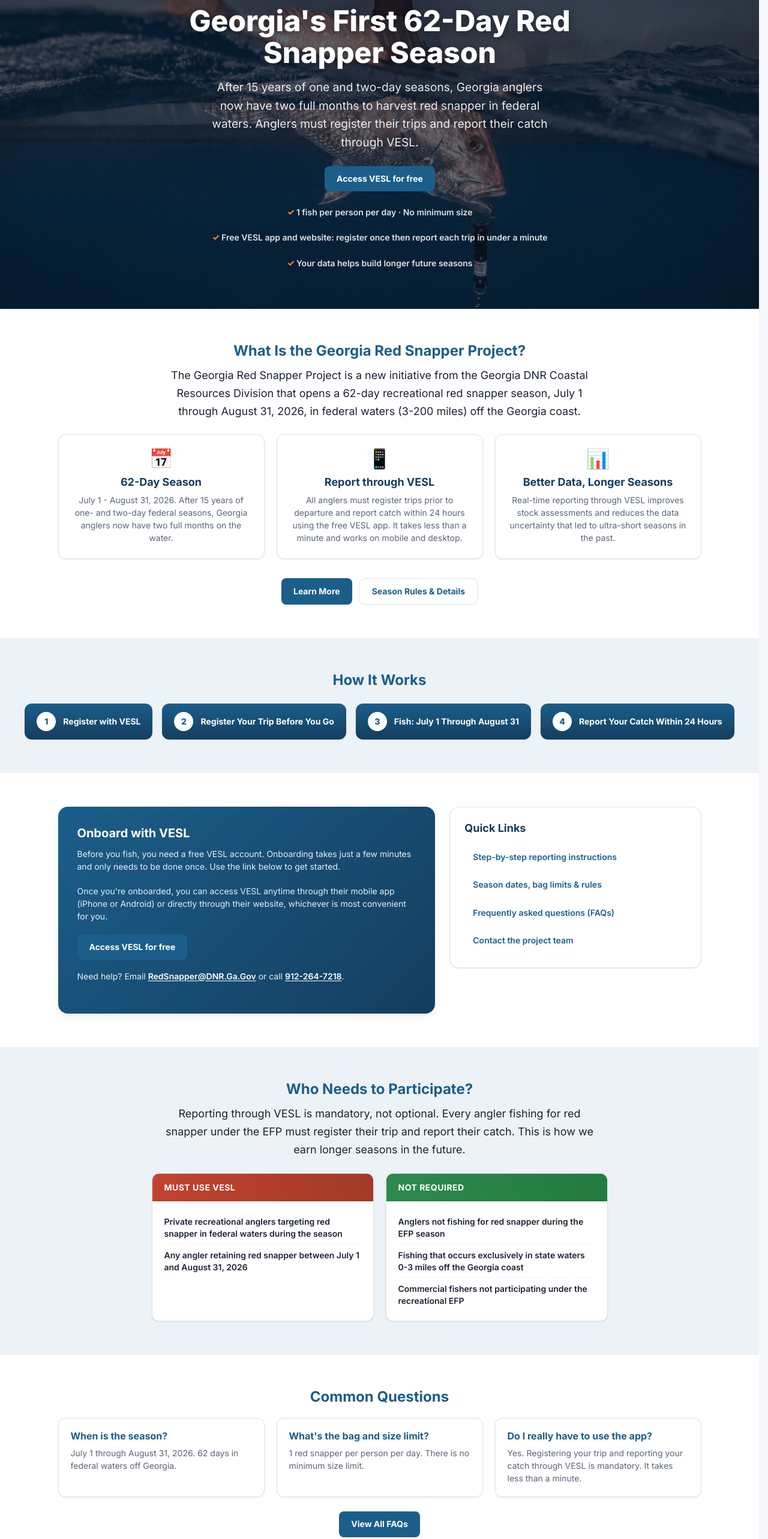
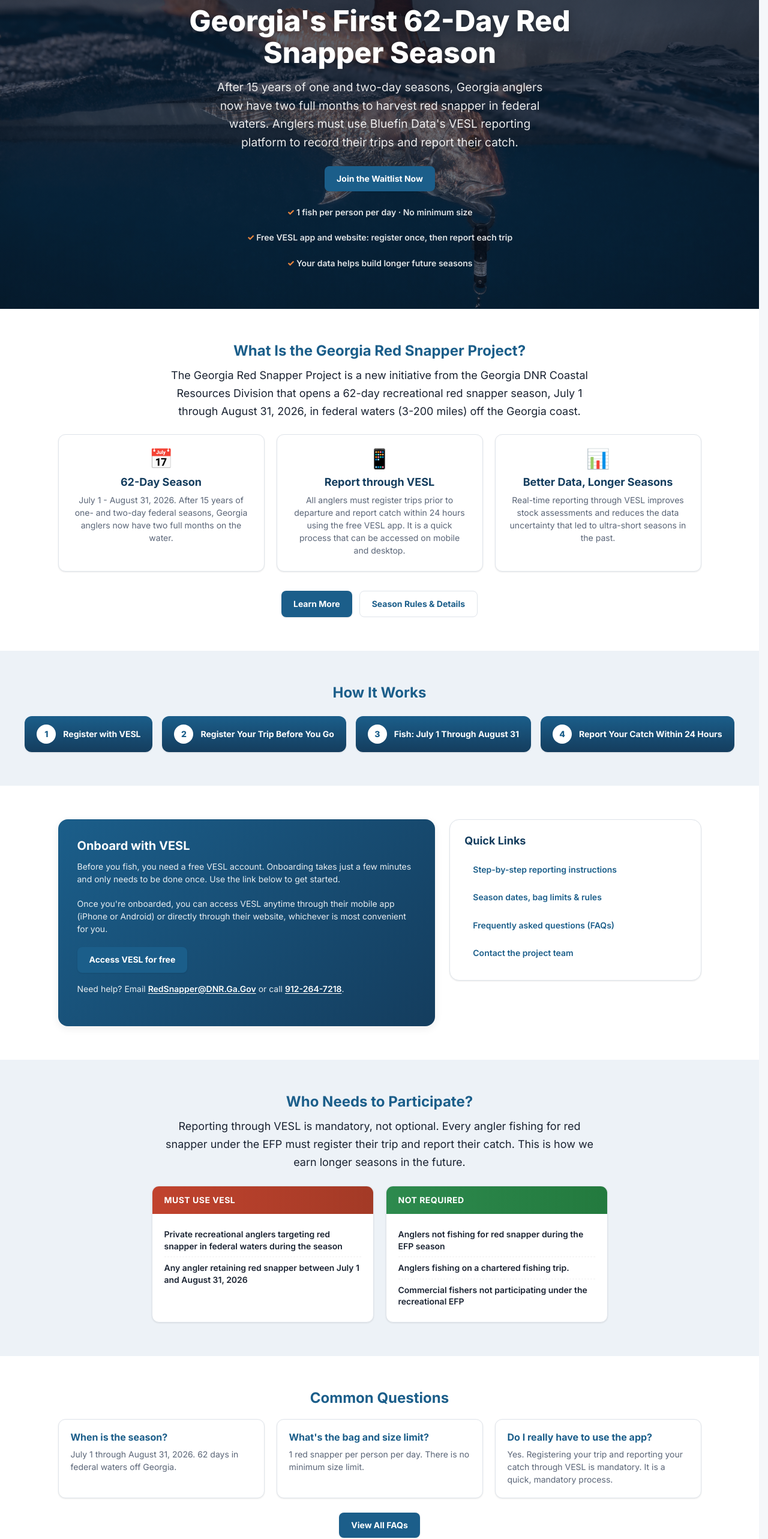
Before and after one commit to fishermedders/georgiaredsnapper.org, a React (Vite) app: page / in a window 1280 px wide. Shown: the part 180-2746 px from the top of the page at 60% size. Built offline with nearby package versions, Linux system fonts and the light colour scheme.

Commit message:
pastel changes

```diff
--- a/src/components/FAQ.jsx
+++ b/src/components/FAQ.jsx
@@ -13,7 +13,7 @@
     },
     {
       q: "Do I really have to use the app?",
-      a: "Yes. Registering your trip and reporting your catch through VESL is mandatory. It takes less than a minute.",
+      a: "Yes. Registering your trip and reporting your catch through VESL is mandatory. It is a quick, mandatory process.",
     },
   ];
 
--- a/src/components/Hero.jsx
+++ b/src/components/Hero.jsx
@@ -38,7 +38,8 @@
         >
           After 15 years of one and two-day seasons, Georgia anglers now have
           two full months to harvest red snapper in federal waters. Anglers must
-          register their trips and report their catch through VESL.
+          use Bluefin Data's VESL reporting platform to record their trips and
+          report their catch.
         </p>
 
         <div
@@ -51,7 +52,7 @@
             target="_blank"
             rel="noopener noreferrer"
           >
-            Access VESL for free
+            Join the Waitlist Now
           </a>
         </div>
 
@@ -61,8 +62,7 @@
         >
           <li>1 fish per person per day · No minimum size</li>
           <li>
-            Free VESL app and website: register once then report each trip in
-            under a minute
+            Free VESL app and website: register once, then report each trip
           </li>
           <li>Your data helps build longer future seasons</li>
         </ul>
--- a/src/components/WhatIs.jsx
+++ b/src/components/WhatIs.jsx
@@ -33,8 +33,8 @@
             <h3>Report through VESL</h3>
             <p>
               All anglers must register trips prior to departure and report
-              catch within 24 hours using the free VESL app. It takes less than
-              a minute and works on mobile and desktop.
+              catch within 24 hours using the free VESL app. It is a quick
+              process that can be accessed on mobile and desktop.
             </p>
           </div>
 
--- a/src/components/WhoParticipates.jsx
+++ b/src/components/WhoParticipates.jsx
@@ -31,10 +31,7 @@
             <header>Not Required</header>
             <ul>
               <li>Anglers not fishing for red snapper during the EFP season</li>
-              <li>
-                Fishing that occurs exclusively in state waters 0-3 miles off
-                the Georgia coast
-              </li>
+              <li>Anglers fishing on a chartered fishing trip.</li>
               <li>
                 Commercial fishers not participating under the recreational EFP
               </li>
--- a/src/pages/HowItWorks.jsx
+++ b/src/pages/HowItWorks.jsx
@@ -17,7 +17,7 @@
     },
     {
       title: "Report Your Catch Within 24 Hours",
-      body: "After your trip, open VESL and report what you caught, including both harvested and released fish. You must submit your report within 24 hours of your trip departure time. It takes less than a minute. Anglers will need to submit a report for trips that are weathered out or turn into fishing for species other than red snapper.",
+      body: "After your trip, open VESL and report what you caught, including both harvested and released fish. You must submit your report within 24 hours of your trip departure time. Anglers will need to complete open trip reports for trips that are cancelled before opening a new trip.",
     },
   ];
 
--- a/src/pages/SeasonInfo.jsx
+++ b/src/pages/SeasonInfo.jsx
@@ -45,8 +45,7 @@
               </p>
               <p className="card__body">
                 <strong>After your trip:</strong> Report all harvested and
-                released red snapper within 24 hours of your departure time. It
-                takes less than a minute.
+                released red snapper within 24 hours of your departure time.
               </p>
               <p className="card__body">
                 <strong>Need the app?</strong>{" "}
```
Also changed, not shown: public/GRSP_Logo.svg, public/GRSP_Logo_old.svg (added), public/qa.txt.
